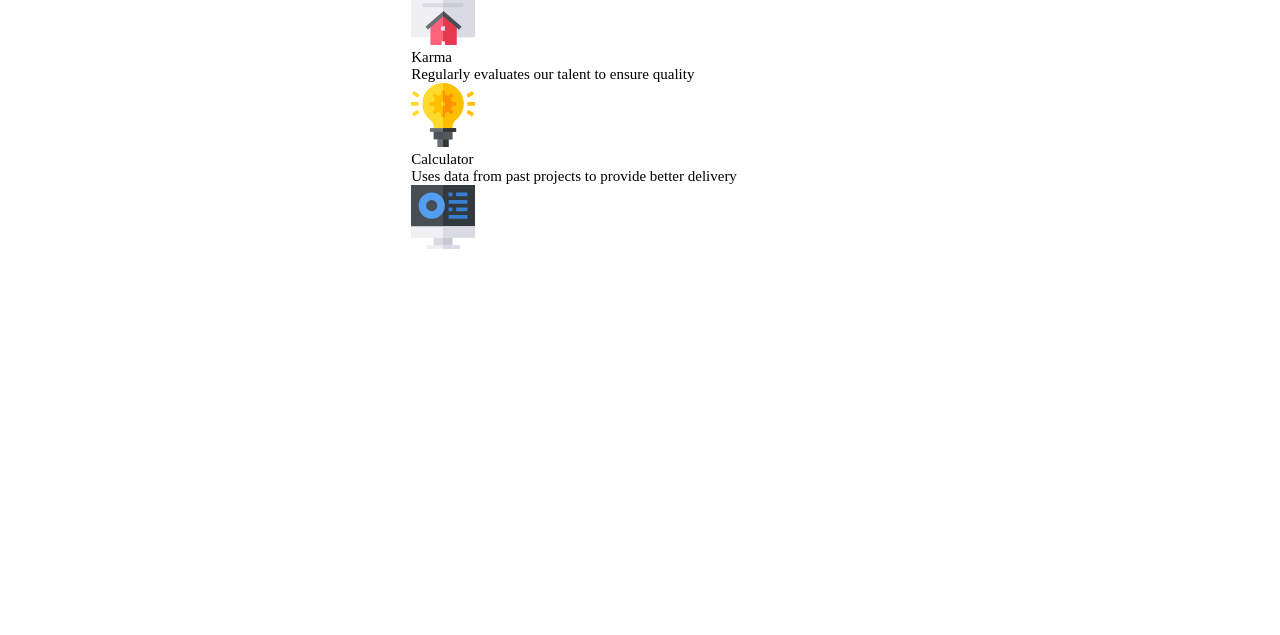
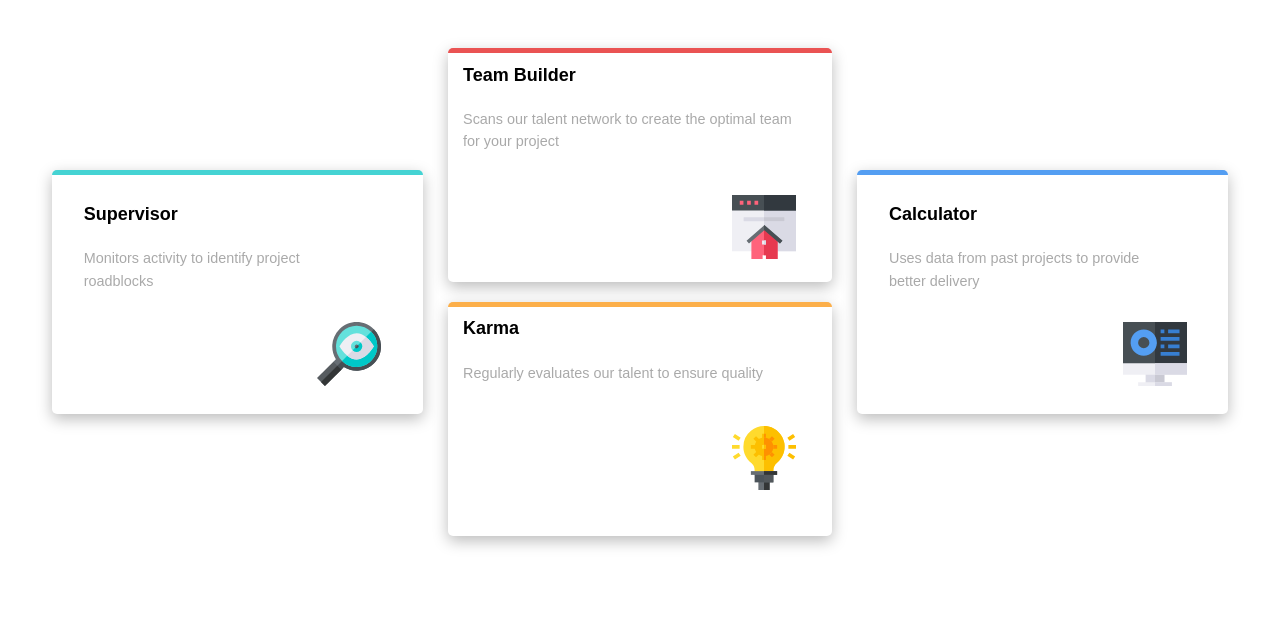
Before and after one commit to Richard-A-Grey/Four_Card_Feature_Section, a plain HTML site: page index.html in a window 1280 px wide. Shown: the part 165-800 px from the top of the page. Drawn offline with Linux system fonts and the light colour scheme.

Commit message:
Finished CSS

```diff
--- a/index.html
+++ b/index.html
@@ -7,7 +7,7 @@
     <link rel="stylesheet" href="style.css">
 </head>
 <body>
-
+<div class="everything-container">
 <div class="top-container">
     <div class="text1">Reliable, efficient delivery</div>
     <div class="text2">Powered by Technology</div>
@@ -15,25 +15,25 @@
 </div>
 <div class="bottom-container">
     <div class="left-container">
-        <div class="title-text">Supervisor<br><span class="about-text">Monitors activity to identify project roadblocks</span></div>
+        <div class="title-text">Supervisor<br><br><span class="about-text">Monitors activity to identify project roadblocks</span></div>
         <img src="images/icon-supervisor.svg" class="icon" alt="icon">
     </div>
     <div class="middle-container">
         <div class="middle1-container">
-            <div class="title-text">Team Builder<br><span class="about-text">Scans our talent network to create the optimal team for your project</span></div>
+            <div class="title-text">Team Builder<br><br><span class="about-text">Scans our talent network to create the optimal team for your project</span></div>
             <img src="images/icon-team-builder.svg" class="icon" alt="icon">
         </div>
         <div class="middle2-container">
-            <div class="title-text">Karma<br><span class="about-text">Regularly evaluates our talent to ensure quality</span></div>
+            <div class="title-text">Karma<br><br><span class="about-text">Regularly evaluates our talent to ensure quality</span></div>
             <img src="images/icon-karma.svg" class="icon" alt="icon">
         </div>
     </div>
     <div class="right-container">
-        <div class="title-text">Calculator<br><span class="about-text">Uses data from past projects to provide better delivery</span></div>
+        <div class="title-text">Calculator<br><br><span class="about-text">Uses data from past projects to provide better delivery</span></div>
         <img src="images/icon-calculator.svg" class="icon" alt="icon">
     </div>
 </div>
-
+</div>
 
 
 
--- a/style.css
+++ b/style.css
@@ -2,18 +2,113 @@ body{
     display: flex;
     max-width: 1440px;
     font-size: 15px;
-    border-top: 10px solid red;
     padding: 0%;
     margin: 0%;
+    font-family: Arial;
 }
-
-
-
-
-- Red: hsl(0, 78%, 62%)
-- Cyan: hsl(180, 62%, 55%)
-- Orange: hsl(34, 97%, 64%)
-- Blue: hsl(212, 86%, 64%)
-- Very Dark Blue: hsl(234, 12%, 34%)
-- Grayish Blue: hsl(229, 6%, 66%)
-- Very Light Gray: hsl(0, 0%, 98%)
+.everything-container{
+    display: flex;
+    flex-direction: column;
+    width: 100%;
+}
+.top-container{
+    display: flex;
+    flex-direction: column;
+    margin-top: 3%;
+    margin-bottom: 4%;
+}
+.text1{
+    display: flex;
+    justify-content: center;
+    font-size: 200%;
+    opacity: .5;
+}
+.text2{
+    display: flex;
+    justify-content: center;
+    font-weight: bold;
+    font-size: 200%;
+    margin-top: .5%;
+}
+.text3{
+    display: flex;
+    justify-content: center;
+    text-align: center;
+    margin-top: 1.5%;
+    color: rgba(0, 0, 0, 0.542);
+    font-size: 90%;
+}
+.bottom-container{
+    display: flex;
+    flex-direction: row;
+    justify-content: center;
+    gap: 25px;
+    width: 100%;
+}
+.left-container{
+    background-color: white;
+    border-top: 5px solid hsl(180, 62%, 55%);
+    box-shadow: 0px 5px 15px rgba(0, 0, 0, 0.267);
+    border-radius: 5px;
+    padding: 2%;
+    padding-bottom: 10%;
+    position: relative;
+    top: 50%;
+    width: 25%;
+}
+.middle-container{
+    display: flex;
+    flex-direction: column;
+    width: 30%;
+    height: 200%;
+    gap: 20px;
+    width: 30%;
+}
+.middle1-container{
+    background-color: white;
+    border-top: 5px solid hsl(0, 78%, 62%);
+    box-shadow: 0px 5px 15px rgba(0, 0, 0, 0.267);
+    border-radius: 5px;
+    padding: 2%;
+    padding-bottom: 10%;
+    height: 50%;
+}
+.middle2-container{
+    background-color: white;
+    border-top: 5px solid hsl(34, 97%, 64%);
+    box-shadow: 0px 5px 15px rgba(0, 0, 0, 0.267);
+    border-radius: 5px;
+    padding: 2%;
+    padding-bottom: 10%;
+    height: 50%;
+}
+.right-container{
+    background-color: white;
+    border-top: 5px solid hsl(212, 86%, 64%);
+    box-shadow: 0px 5px 15px rgba(0, 0, 0, 0.267);
+    border-radius: 5px;
+    padding: 2%;
+    padding-bottom: 10%;
+    position: relative;
+    top: 50%;
+    width: 25%;
+}
+.title-text{
+    padding-top: 1%;
+    padding-left: 2%;
+    padding-right: 8%;
+    margin-bottom: -10%;
+    font-weight: bold;
+    line-height: 120%;
+    font-size: 120%;
+}
+.about-text{
+    color: rgba(0, 0, 0, 0.482);
+    font-size: 80%;
+    opacity: .7;
+    font-weight: 100;
+}
+.icon{
+    margin-left: 75%;
+    margin-bottom: -35%;
+}
```
